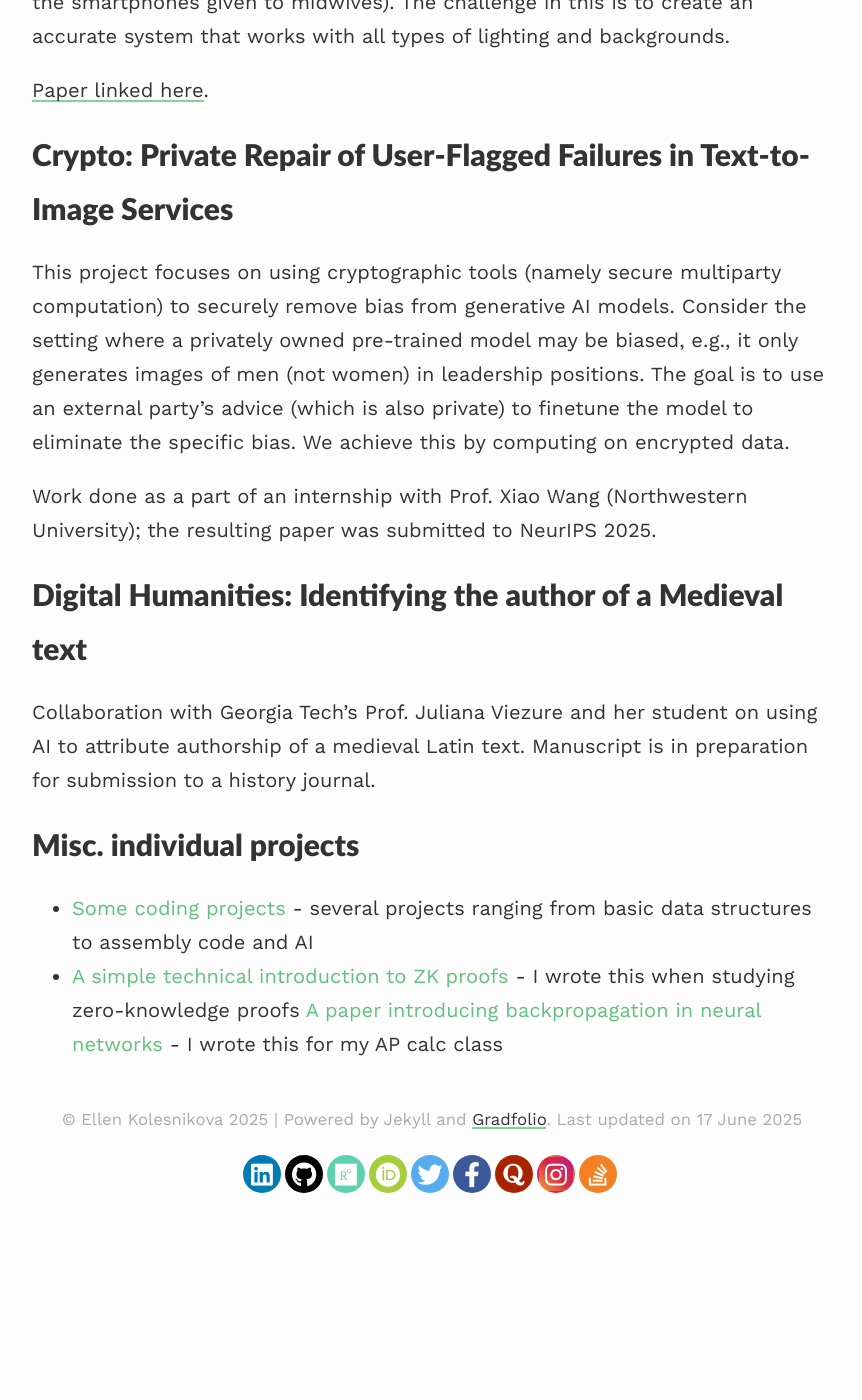
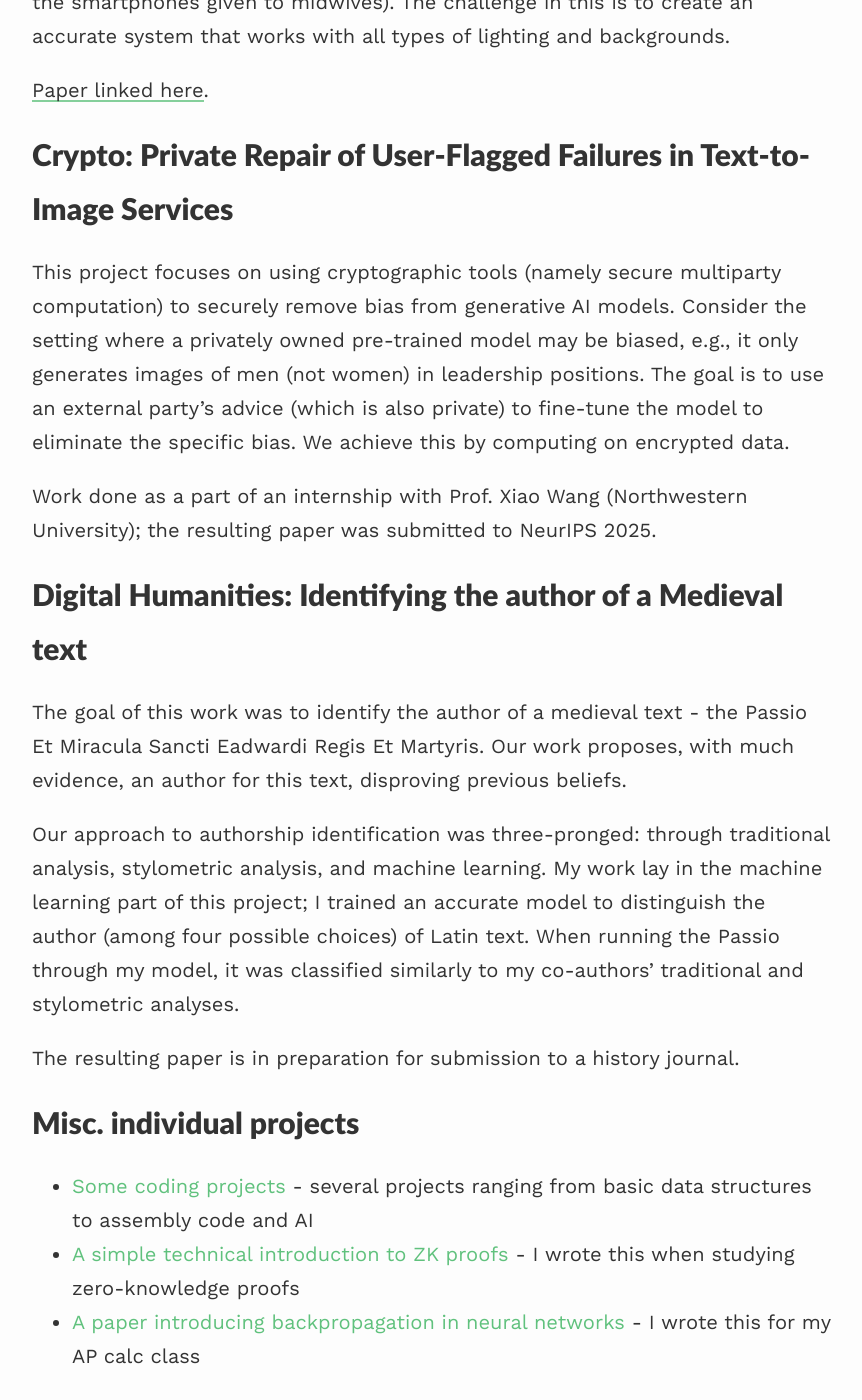
Before and after one commit to ellenkolesnikova/ellenkolesnikova.github.io, a Jekyll site: the page built from research.md, in a window 1280 px wide and 1400 px high, scrolled down 757 px. Shown: the whole window, without its empty margins (208-1070 px from the left). Built offline with Jekyll 4.4.1, drawn with Linux system fonts in a browser that asks for light colours; nearby versions of some CDN libraries; before the commit the page ends 1954 px from its top, so only the background shows below that.

Commit message:
Update research.md

```diff
--- a/research.md
+++ b/research.md
@@ -13,20 +13,22 @@ My role in this larger project is to develop and test image recognition software
 
 Crypto: Private Repair of User-Flagged Failures in Text-to-Image Services
 ============
-This project focuses on using cryptographic tools (namely secure multiparty computation) to securely remove bias from generative AI models. Consider the setting where a privately owned pre-trained model may be biased, e.g., it only generates images of men (not women) in leadership positions. The goal is to use an external party’s advice (which is also private) to finetune the model to eliminate the specific bias. We achieve this by computing on encrypted data.
+This project focuses on using cryptographic tools (namely secure multiparty computation) to securely remove bias from generative AI models. Consider the setting where a privately owned pre-trained model may be biased, e.g., it only generates images of men (not women) in leadership positions. The goal is to use an external party’s advice (which is also private) to fine-tune the model to eliminate the specific bias. We achieve this by computing on encrypted data.
 
 Work done as a part of an internship with Prof. Xiao Wang (Northwestern University); the resulting paper was submitted to NeurIPS 2025.
 
+
 Digital Humanities: Identifying the author of a Medieval text
 ============
+The goal of this work was to identify the author of a medieval text - the Passio Et Miracula Sancti Eadwardi Regis Et Martyris. Our work proposes, with much evidence, an author for this text, disproving previous beliefs.
 
+Our approach to authorship identification was three-pronged: through traditional analysis, stylometric analysis, and machine learning. My work lay in the machine learning part of this project; I trained an accurate model to distinguish the author (among four possible choices) of Latin text. When running the Passio through my model, it was classified similarly to my co-authors' traditional and stylometric analyses.
 
-
-Collaboration with Georgia Tech’s Prof. Juliana Viezure and her student on using AI to attribute authorship of a medieval Latin text. Manuscript is in preparation for submission to a history journal.
+The resulting paper is in preparation for submission to a history journal.
 
 
 Misc. individual projects
 ============
 - [Some coding projects](https://github.com/ellenkolesnikova/projects){:target="_blank"} - several projects ranging from basic data structures to assembly code and AI
 - [A simple technical introduction to ZK proofs](https://ellenkolesnikova.github.io/assets/files/zkintro.pdf){:target="_blank"} - I wrote this when studying zero-knowledge proofs
-[A paper introducing backpropagation in neural networks](https://ellenkolesnikova.github.io/assets/files/neuralnetworks.pdf){:target="_blank"} - I wrote this for my AP calc class
+- [A paper introducing backpropagation in neural networks](https://ellenkolesnikova.github.io/assets/files/neuralnetworks.pdf){:target="_blank"} - I wrote this for my AP calc class
```
